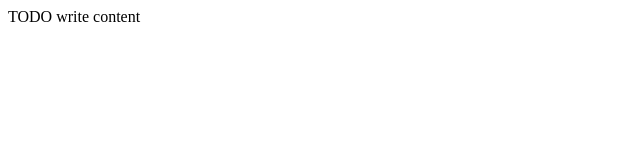
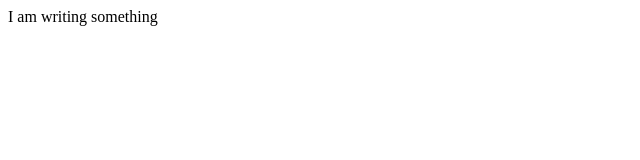
Before and after one commit to jjg-git/nb-expressjs-test, a website: page public/index.html in a window 1280 px wide. Shown: the full height of the page, 0-640 px from the left. Drawn offline with Linux system fonts and the light colour scheme.

Commit message:
Edited index.html

```diff
--- a/public/index.html
+++ b/public/index.html
@@ -5,11 +5,11 @@
 -->
 <html>
     <head>
-        <title>TODO supply a title</title>
+        <title>My first page</title>
         <meta charset="UTF-8">
         <meta name="viewport" content="width=device-width, initial-scale=1.0">
     </head>
     <body>
-        <div>TODO write content</div>
+        <div>I am writing something</div>
     </body>
 </html>
```
